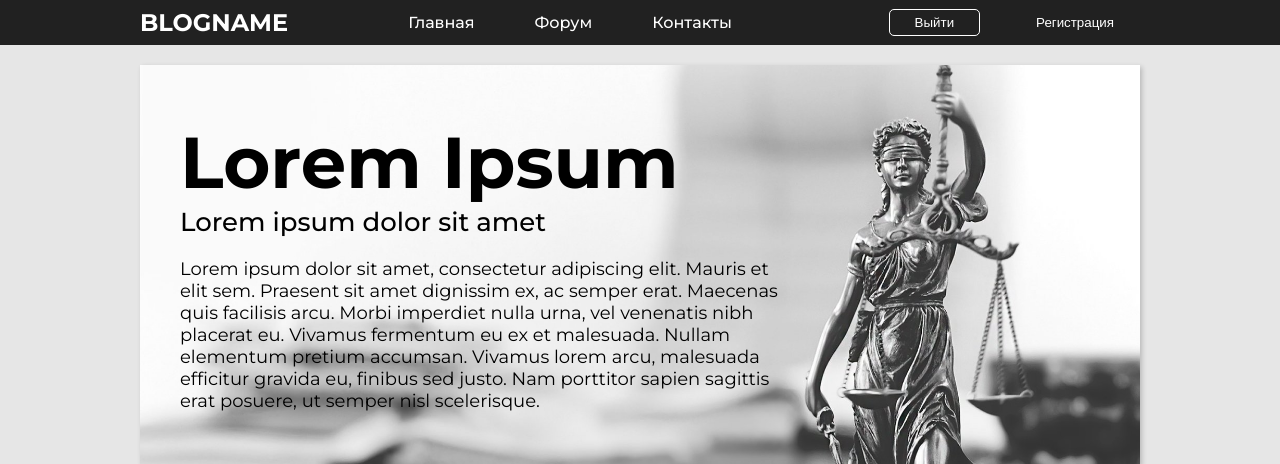
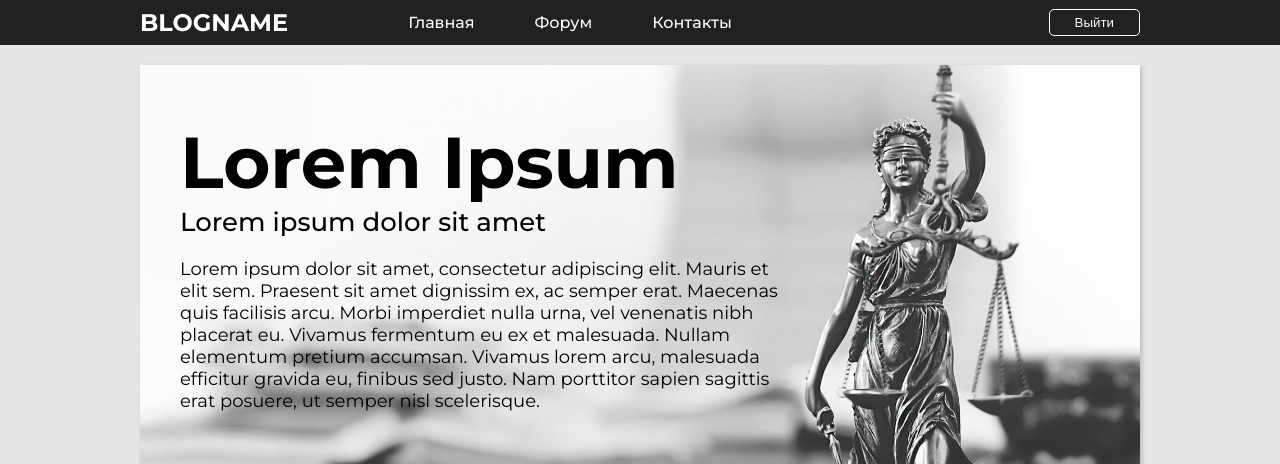
Before and after one commit to cra9had/Forume, a Django app: page / in a window 1280 px wide. Shown: the top 464 px of the page. Run offline with Django 3.2, Linux system fonts and the light colour scheme; the visitor is signed in with stand-in values (Sample User, id 1); data that the repository does not hold is empty; some libraries are stand-ins or nearby versions.

Commit message:
hide reg btn

```diff
--- a/templates/article.html
+++ b/templates/article.html
@@ -28,8 +28,8 @@
 					</form>
 					{% else %}
 					<button class="login-btn" id="login">Войти</button>
+					<button class="registr-btn" id="registr">Регистрация</button>
 					{% endif %}
-					<button class="registr-btn" id="registr">Регистрация</button>
 				</div>
 				<a href="#" class="menu-btn">
 					<span class="menu-btn-arr"></span>
@@ -74,8 +74,8 @@
 					</form>
 			{% else %}
 					<button class="mobile-login-btn" id="mobile-login">Войти</button>
+					<button class="mobile-registr-btn" id="mobile-registr">Регистрация</button>
 			{% endif %}
-			<button class="mobile-registr-btn" id="mobile-registr">Регистрация</button>
 		</div>
 	</section>
 	<section class="modal">
--- a/templates/index.html
+++ b/templates/index.html
@@ -27,8 +27,8 @@
 					</form>
 					{% else %}
 					<button class="login-btn" id="login">Войти</button>
+					<button class="registr-btn" id="registr">Регистрация</button>
 					{% endif %}
-					<button class="registr-btn" id="registr">Регистрация</button>
 				</div>
 				<a href="#" class="menu-btn">
 					<span class="menu-btn-arr"></span>
@@ -69,8 +69,8 @@
 					</form>
 			{% else %}
 					<button class="mobile-login-btn" id="mobile-login">Войти</button>
+					<button class="mobile-registr-btn" id="mobile-registr">Регистрация</button>
 			{% endif %}
-			<button class="mobile-registr-btn" id="mobile-registr">Регистрация</button>
 		</div>
 	</section>
 	<section class="modal">
```
